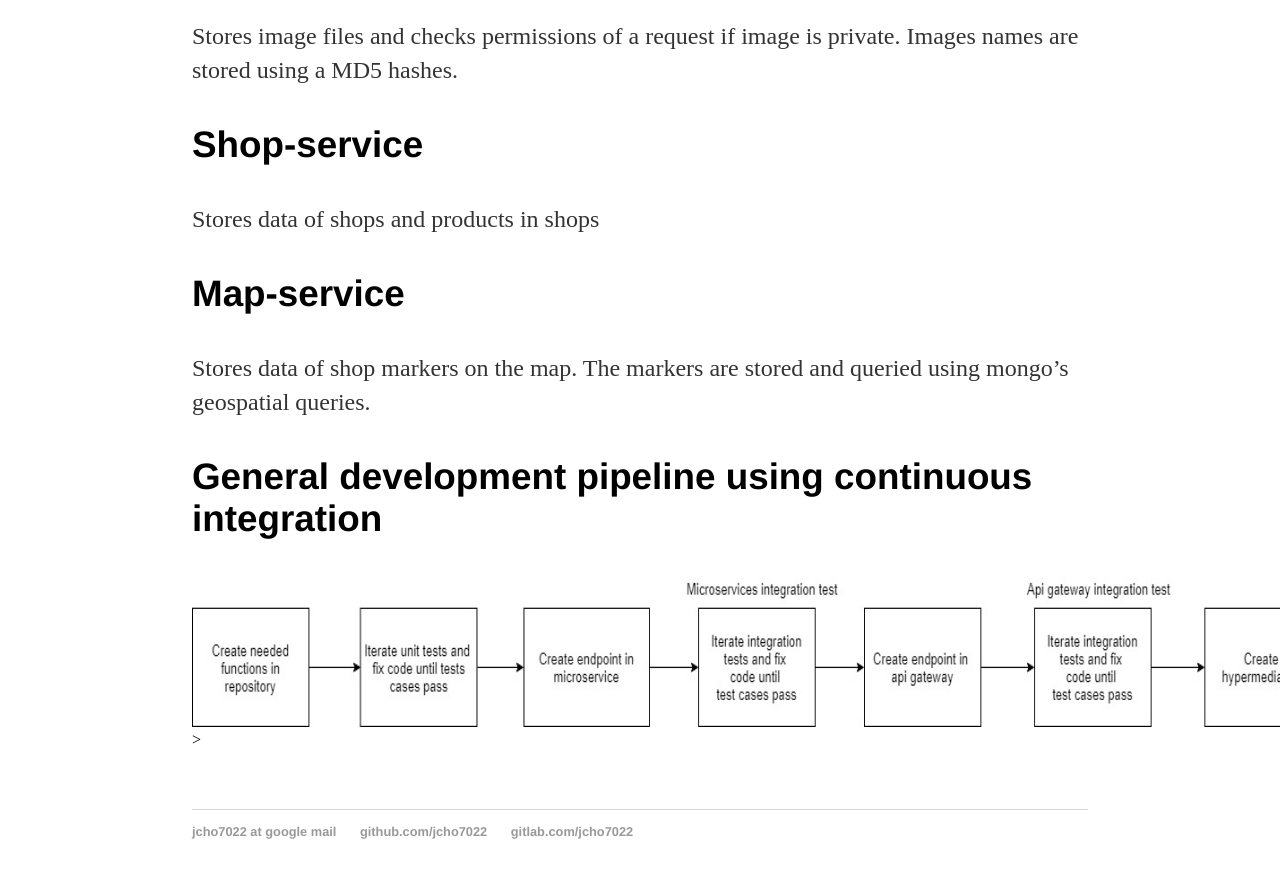
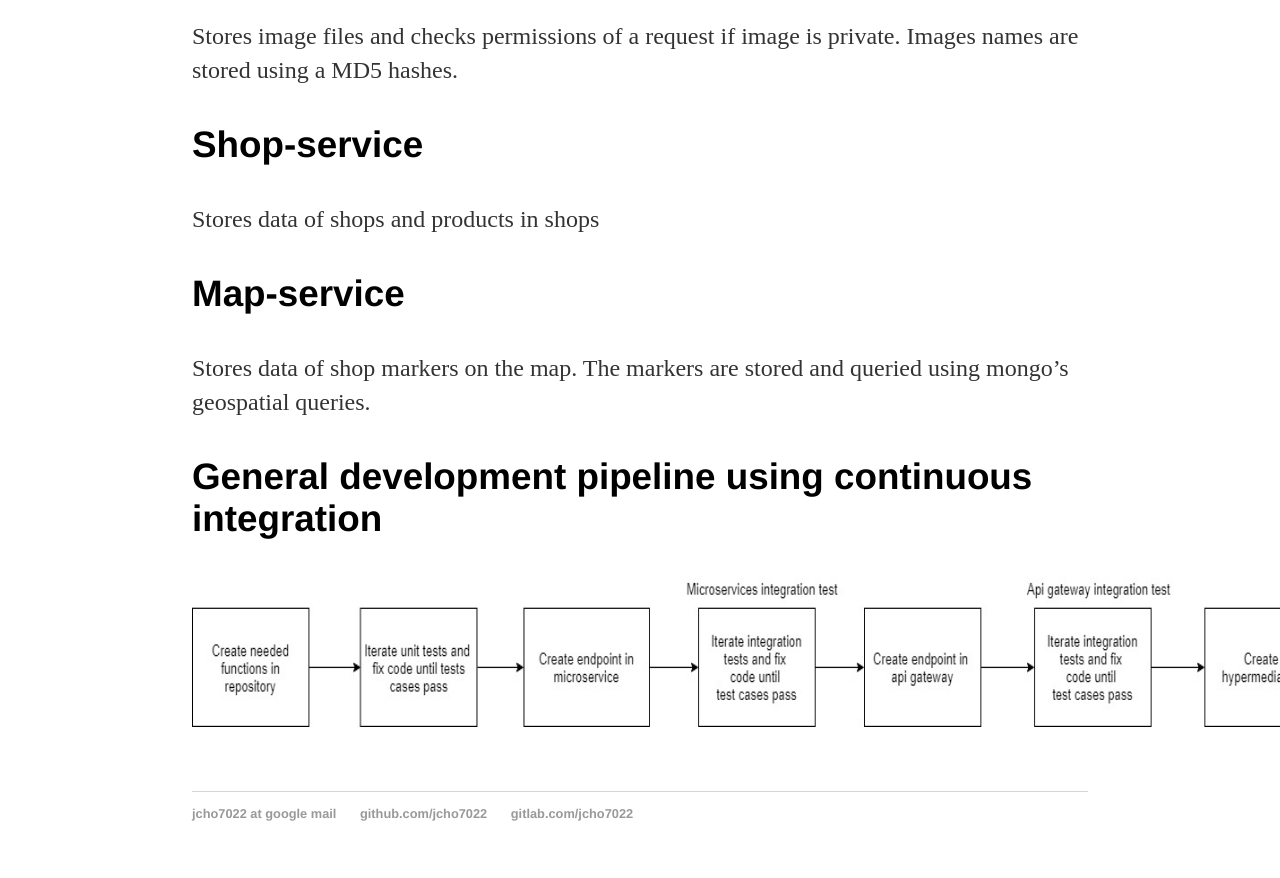
Before and after one commit to jcho7022/jcho7022.github.io, a Jekyll site: the page built from projects/float/index.html, in a window 1280 px wide and 900 px high, scrolled down 6012 px. Shown: the top 878 px of the window. Built offline with Jekyll 4.4.1, drawn with Linux system fonts in a browser that asks for light colours.

Commit message:
Update index.html

```diff
--- a/projects/float/index.html
+++ b/projects/float/index.html
@@ -81,7 +81,7 @@ Users can interact with shops owners using a built in instant messaging and sear
 
 
    <h3>General development pipeline using continuous integration</h3>
-    <img src="CI_development.jpg" alt="CI_development" height="150px" width="1300px">>
+    <img src="CI_development.jpg" alt="CI_development" height="150px" width="1300px">
 
 <br><br><br>
  <p> </p>
```
